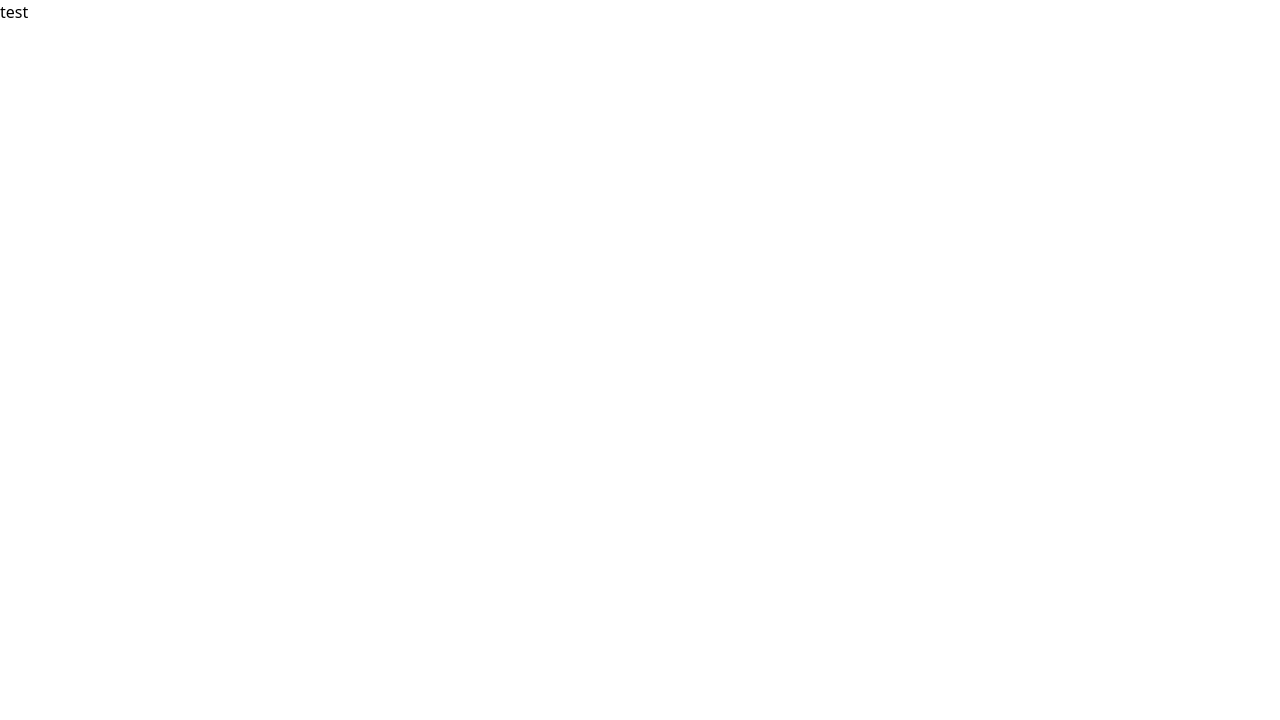
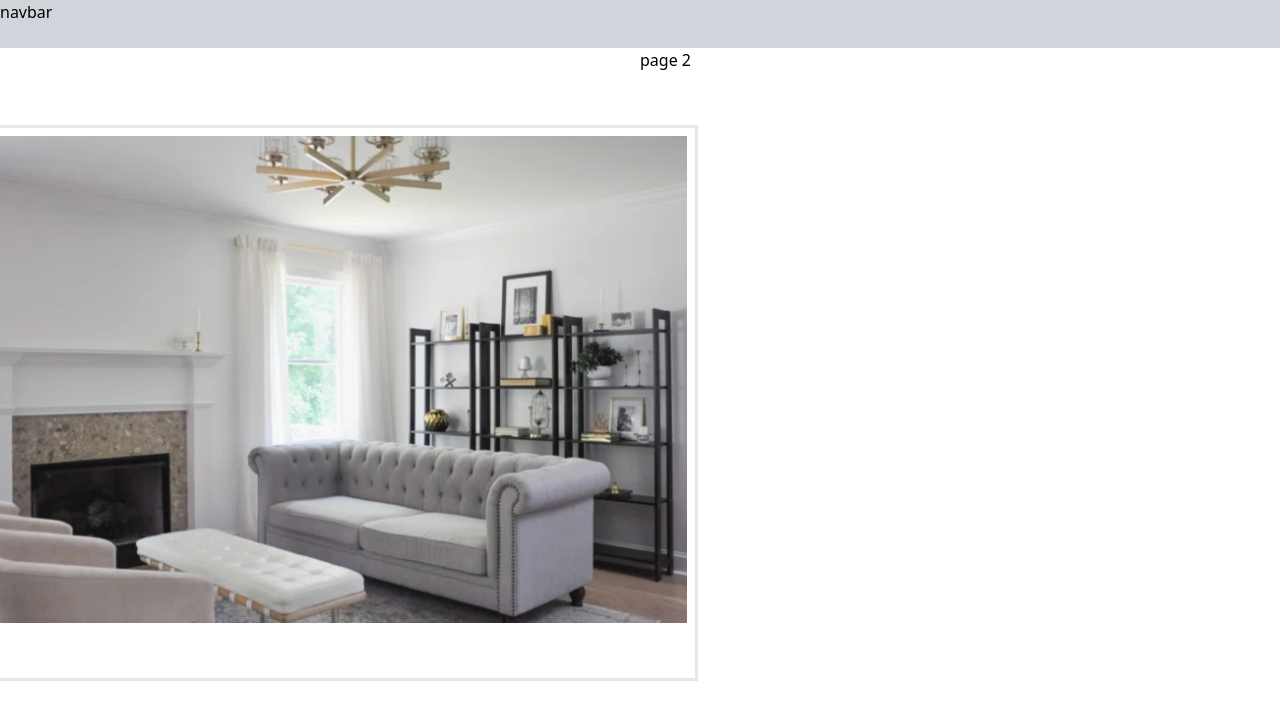
Before and after one commit to OrigamiPaper225/dectorify-mock, a React (Vite) app: page / in a window 1280 px wide. Shown: the top 720 px of the page. Built offline with nearby package versions, Linux system fonts and the light colour scheme.

Commit message:
start of main page

```diff
--- a/src/App.jsx
+++ b/src/App.jsx
@@ -1,8 +1,29 @@
+import default_room from "./assets/default_room.png"
 
 export default function App() {
   return (
-    <div>
-      test
+    <div className="w-screen h-full flex flex-col">
+      <div className="h-12 bg-gray-300">
+        navbar
+      </div>
+      <div className="flex w-full">
+        <div className=" flex w-1/2">
+          <div className=" flex flex-col mt-10 pt-10 w-full h-full">
+            <div className="mx-5 flex flex-col justify-center items-center">
+              <div className="w-[750px] h-[550px] outline outline-gray-200 flelx flex-col justify-center p-2">
+                <img width={735} height={700} src={default_room} alt="default room" />
+                <div className="flex">
+
+                </div>
+              </div>
+
+            </div>
+          </div>
+        </div>
+        <div className=" flex w-1/2">
+          page 2
+        </div>
+      </div>
     </div>
   )
 }
```
Also changed, not shown: src/assets/default_room.png (added).
